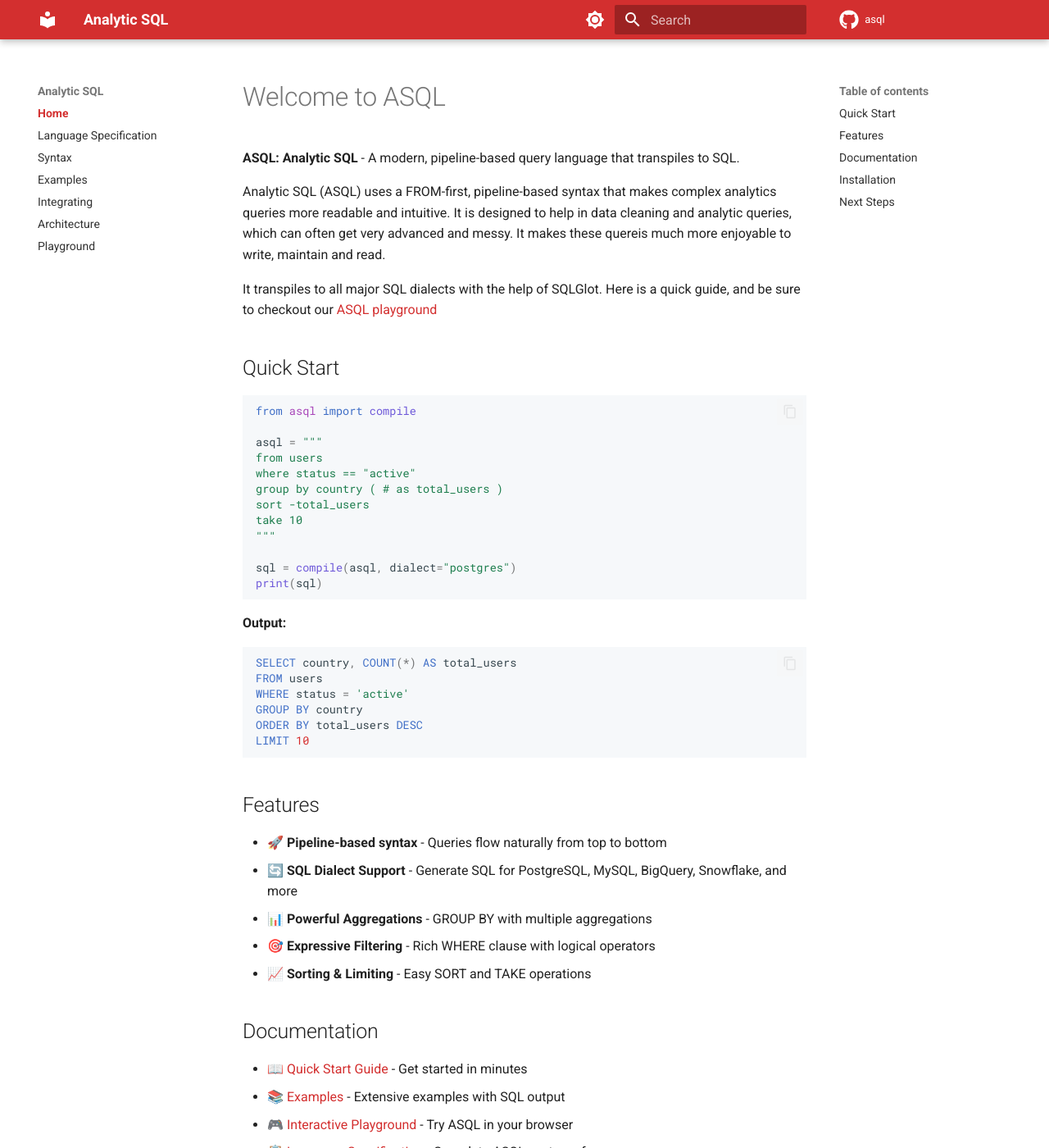
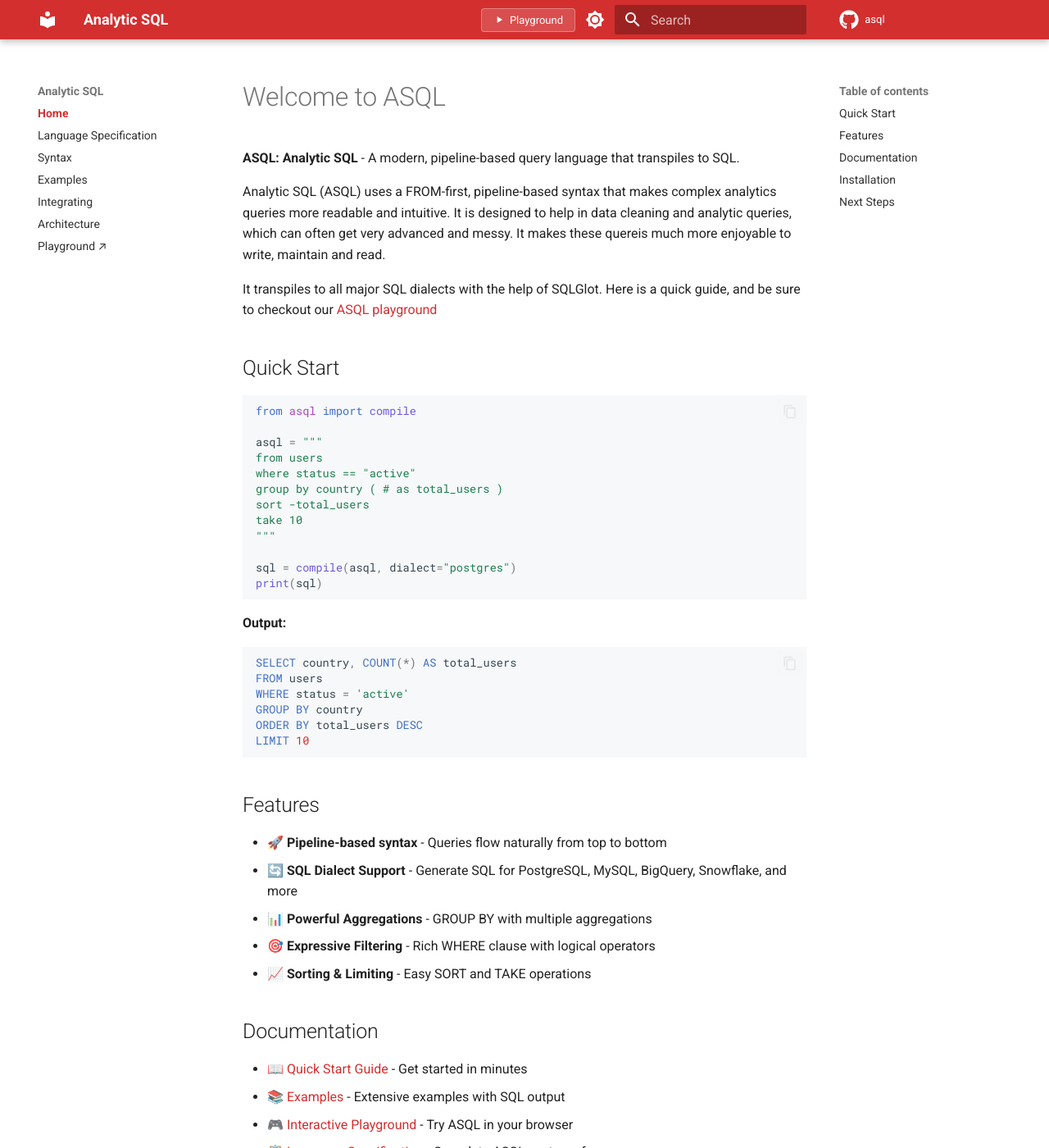
Before and after one commit to davefowler/asql, an MkDocs documentation site: the page built from docs/index.md, in a window 1280 px wide and 1400 px high. Shown: the whole window at 82% size. Built offline with MkDocs 1.6.1 and Material for MkDocs 9.7.7, drawn with Linux system fonts in a browser that asks for light colours; comment, search, counter and statistics services are not loaded.

```diff
--- a/docs/static/docs.css
+++ b/docs/static/docs.css
@@ -122,3 +122,31 @@ pre code {
     color: #d32f2f;
     border-color: #d32f2f;
 }
+
+/* Playground button in header */
+.playground-btn {
+    display: inline-flex;
+    align-items: center;
+    gap: 6px;
+    padding: 6px 14px;
+    background: rgba(255, 255, 255, 0.15);
+    color: white !important;
+    border-radius: 4px;
+    font-weight: 500;
+    font-size: 13px;
+    text-decoration: none !important;
+    margin-left: 24px;
+    transition: all 0.2s;
+    border: 1px solid rgba(255, 255, 255, 0.3);
+}
+
+.playground-btn:hover {
+    background: rgba(255, 255, 255, 0.25);
+    border-color: rgba(255, 255, 255, 0.5);
+}
+
+.playground-btn svg {
+    width: 14px;
+    height: 14px;
+    fill: currentColor;
+}
--- a/docs/static/docs.js
+++ b/docs/static/docs.js
@@ -224,8 +224,35 @@ function reorderTabs(blockId) {
     reorderTabsOnLoad(blockId);
 }
 
+// Add playground button to header
+function addPlaygroundButton() {
+    // Check if button already exists
+    if (document.querySelector('.playground-btn')) return;
+
+    // Find the header topic/title area
+    const headerTitle = document.querySelector('.md-header__title');
+    if (!headerTitle) return;
+
+    // Create playground button
+    const btn = document.createElement('a');
+    btn.href = 'https://play.analyticsql.com';
+    btn.target = '_blank';
+    btn.className = 'playground-btn';
+    btn.innerHTML = `
+        <svg viewBox="0 0 24 24" fill="currentColor">
+            <path d="M8 5v14l11-7z"/>
+        </svg>
+        Playground
+    `;
+
+    // Insert after the header title
+    headerTitle.parentNode.insertBefore(btn, headerTitle.nextSibling);
+}
+
 // Initialize all code blocks on page load
 document.addEventListener('DOMContentLoaded', () => {
+    // Add playground button to header
+    addPlaygroundButton();
     // Wait a bit for highlight.js to be fully loaded
     const initHighlighting = () => {
         if (!window.hljs) {
--- a/mkdocs.yml
+++ b/mkdocs.yml
@@ -95,4 +95,4 @@ nav:
   - Examples: examples.md
   - Integrating: integrating.md
   - Architecture: architecture.md
-  - Playground: playground.md
+  - Playground ↗: https://play.analyticsql.com
```
